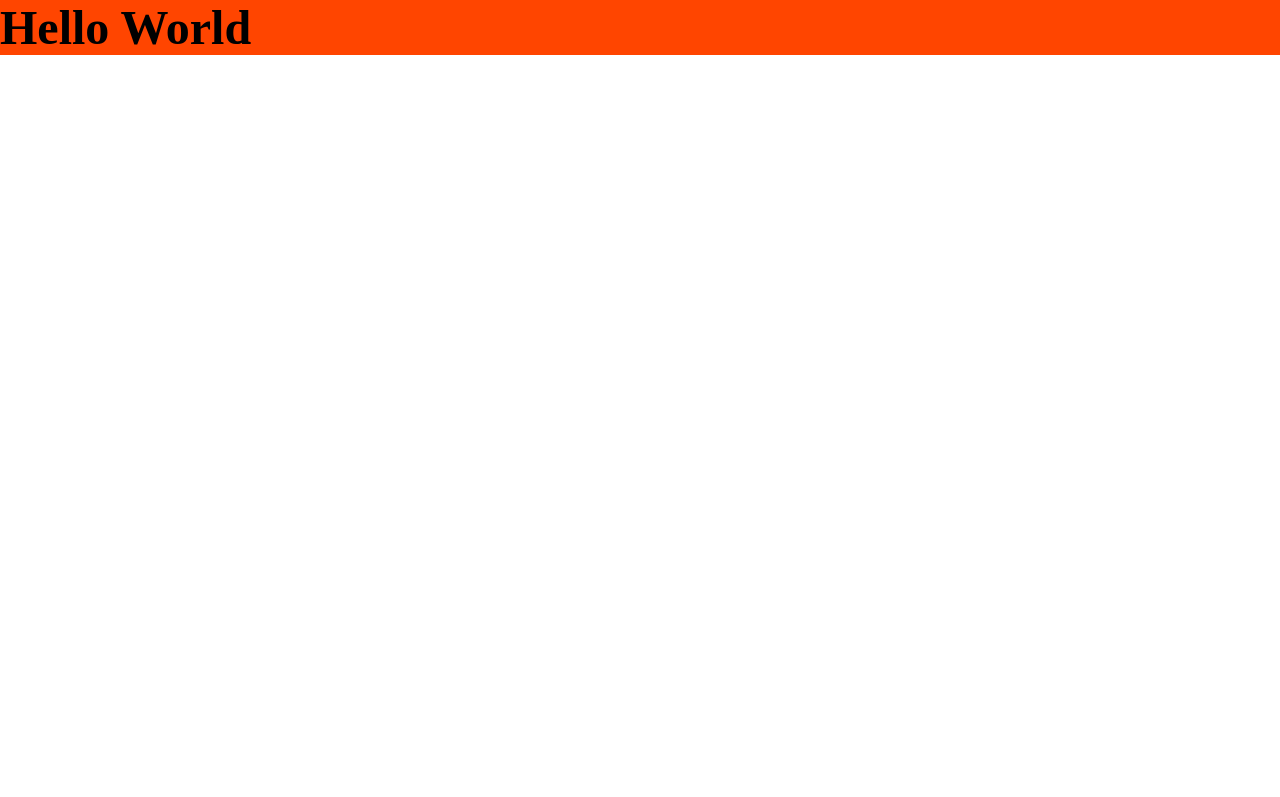
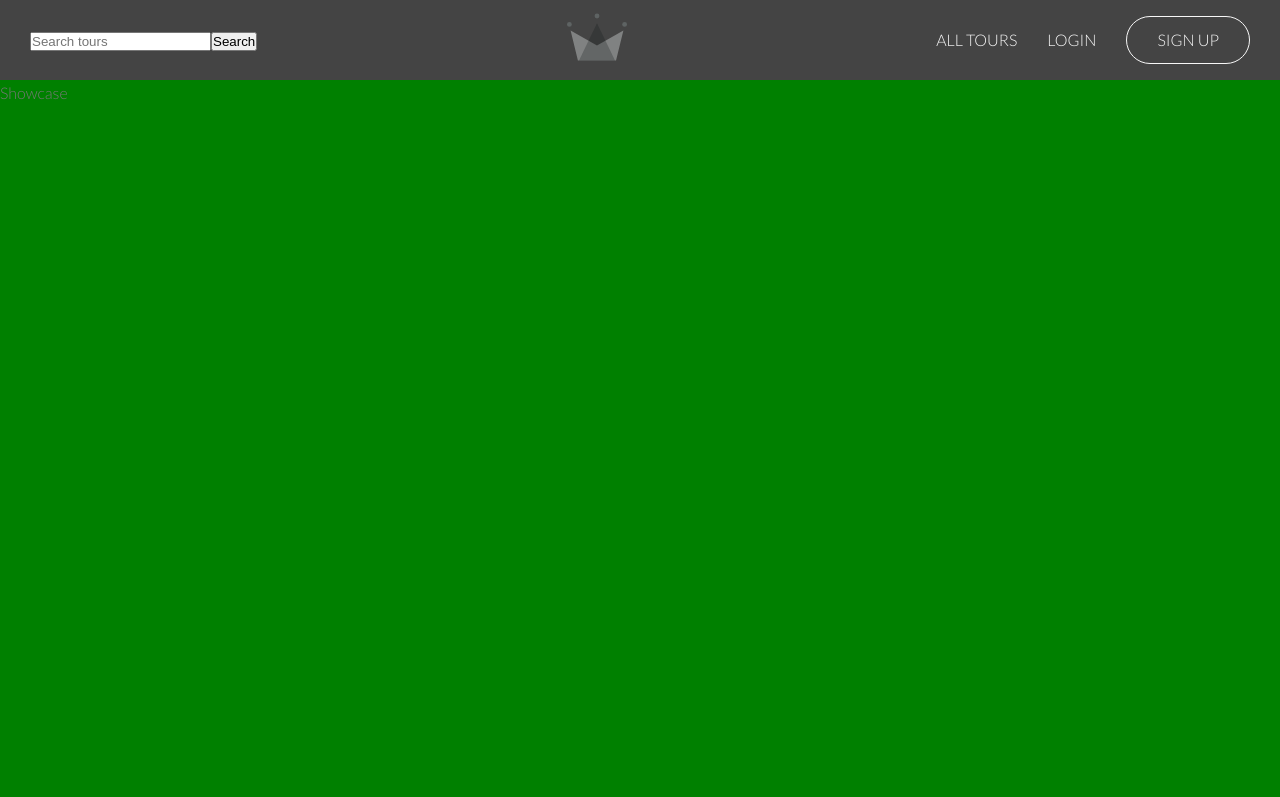
Before and after one commit to gvgesanto2/crwn-tours, a React app: page / in a window 1280 px wide. Shown: the top 797 px of the page. Built offline with nearby package versions, Linux system fonts and the light colour scheme.

Commit message:
setting up the homepage layout and styling the navbar

```diff
--- a/package.json
+++ b/package.json
@@ -14,6 +14,7 @@
     "node-sass": "^4.13.0",
     "react": "16.12.0",
     "react-dom": "16.12.0",
+    "react-router-dom": "^5.2.0",
     "react-scripts": "3.2.0",
     "use-query-params": "^0.4.5"
   },
--- a/public/index.html
+++ b/public/index.html
@@ -17,7 +17,13 @@
       work correctly both with client-side routing and a non-root public URL.
       Learn how to configure a non-root public URL by running `npm run build`.
     -->
-    <title>React App</title>
+
+    <link
+      href="https://fonts.googleapis.com/css?family=Lato:100,300,400,700,900"
+      rel="stylesheet"
+    />
+
+    <title>Crwn Tours</title>
   </head>
 
   <body>
--- a/src/assets/scss/abstracts/_variables.scss
+++ b/src/assets/scss/abstracts/_variables.scss
@@ -0,0 +1,30 @@
+// CSS Variables
+// For using with vh and vw calculations
+:root {
+  --navbar-height: 8rem;
+}
+
+// COLORS
+$primary-color: #55c57a;
+$primary-color-light: #7ed56f;
+$primary-color-dark: #28b485;
+
+$secondary-color-light: #ffb900;
+$secondary-color-dark: #ff7730;
+
+$tertiary-color-light: #2998ff;
+$tertiary-color-dark: #5643fa;
+
+$light-grey-color-1: #f7f7f7;
+$light-grey-color-2: #eee;
+
+$dark-grey-color-1: #777;
+$dark-grey-color-2: #999;
+$dark-grey-color-3: #444;
+
+// FONT
+$default-font-size: 1.6rem;
+$default-font-color: $dark-grey-color-1;
+
+// Navbar
+$navbar-height: var(--navbar-height);
--- a/src/assets/scss/base/_base.scss
+++ b/src/assets/scss/base/_base.scss
@@ -12,3 +12,13 @@ html {
   // Defining 1rem=10px
   font-size: 62.5%;
 }
+
+ul {
+  list-style: none;
+}
+
+a {
+  text-decoration: none;
+  color: $default-font-color;
+  cursor: pointer;
+}
--- a/src/assets/scss/base/_typography.scss
+++ b/src/assets/scss/base/_typography.scss
@@ -1,3 +1,7 @@
-.heading-lg {
-  font-size: 48px;
+body {
+  font-family: 'Lato', sans-serif;
+  font-size: 1.6rem;
+  font-weight: 300;
+  line-height: 1.6;
+  color: $default-font-color;
 }
--- /dev/null
+++ b/src/assets/scss/components/navbar.scss
@@ -0,0 +1,52 @@
+.navbar {
+  display: flex;
+  align-items: center;
+  justify-content: space-between;
+
+  height: $navbar-height;
+  padding: 3rem;
+  background: $dark-grey-color-3;
+
+  &__options {
+    display: flex;
+    align-items: center;
+  }
+
+  &__options-item:not(:last-child) {
+    margin-right: 3rem;
+  }
+
+  &__options-link {
+    text-transform: uppercase;
+    color: $light-grey-color-1;
+
+    &--signup {
+      display: inline-block;
+      border: 1px solid currentColor;
+      border-radius: 100px;
+      padding: 1rem 3rem;
+      transition: all 0.3s;
+
+      &:focus {
+        outline: none;
+      }
+
+      &:hover {
+        color: $dark-grey-color-1;
+        background: $light-grey-color-1;
+        border-color: $light-grey-color-1;
+
+        transform: translateY(-3px);
+      }
+
+      &:active {
+        transform: translateY(-1px);
+      }
+    }
+  }
+
+  &__logo {
+    width: 6rem;
+    height: 6rem;
+  }
+}
--- a/src/assets/scss/main.scss
+++ b/src/assets/scss/main.scss
@@ -6,3 +6,7 @@
 @import 'base/base';
 @import 'base/typography';
 @import 'base/utilities';
+
+@import 'components/navbar';
+
+@import 'pages/home';
--- /dev/null
+++ b/src/assets/scss/pages/home.scss
@@ -0,0 +1,34 @@
+.home-container {
+  display: grid;
+
+  grid-template-rows: calc(100vh - var(--navbar-height)) 40vw repeat(
+      2,
+      min-content
+    );
+  grid-template-columns:
+    [full-start] minmax(6rem, 1fr) [center-start] repeat(
+      8,
+      [col-start] minmax(min-content, 14rem) [col-end]
+    )
+    [center-end] minmax(6rem, 1fr) [full-end];
+}
+
+.showcase {
+  grid-column: full-start / full-end;
+  background: green;
+}
+
+.section-about {
+  grid-column: center-start / center-end;
+  background: skyblue;
+}
+
+.features {
+  grid-column: center-start / center-end;
+  background: yellow;
+}
+
+.popular-tours {
+  grid-column: center-start / center-end;
+  background: red;
+}
--- a/src/index.js
+++ b/src/index.js
@@ -1,5 +1,7 @@
 import React from 'react';
 import { render } from 'react-dom';
+
+import './assets/scss/main.scss';
 
 import App from './views/App';
 
--- a/src/views/App.js
+++ b/src/views/App.js
@@ -1,11 +1,13 @@
 import React from 'react';
 
-import './App.scss';
+import Home from './pages/home/Home';
+import Navbar from './components/navbar/Navbar';
 
 const App = () => {
   return (
-    <div className="application">
-      <h1 className="heading-lg">Hello World</h1>
+    <div className="container">
+      <Navbar />
+      <Home />
     </div>
   );
 };
--- a/src/views/App.scss
+++ /dev/null
@@ -1,5 +0,0 @@
-@import '../assets/scss/main.scss';
-
-.application {
-  background-color: orangered;
-}
--- /dev/null
+++ b/src/views/components/navbar/Navbar.js
@@ -0,0 +1,37 @@
+import React from 'react';
+import { Link } from 'react-router-dom';
+
+import { ReactComponent as Logo } from '../../../assets/images/crwn.svg';
+
+const Navbar = () => {
+  return (
+    <nav className="navbar">
+      <div className="navbar__search">
+        <input
+          type="text"
+          placeholder="Search tours"
+          className="navbar__search-input"
+        />
+        <button className="navbar__search-btn">Search</button>
+      </div>
+      <a className="navbar__logo-container">
+        <Logo className="navbar__logo" />
+      </a>
+      <ul className="navbar__options">
+        <li className="navbar__options-item">
+          <a className="navbar__options-link">ALL TOURS</a>
+        </li>
+        <li className="navbar__options-item">
+          <a className="navbar__options-link">LOGIN</a>
+        </li>
+        <li className="navbar__options-item">
+          <a className="navbar__options-link navbar__options-link--signup">
+            SIGN UP
+          </a>
+        </li>
+      </ul>
+    </nav>
+  );
+};
+
+export default Navbar;
--- /dev/null
+++ b/src/views/pages/home/Home.js
@@ -0,0 +1,14 @@
+import React from 'react';
+
+const Home = () => {
+  return (
+    <main className="home-container">
+      <header className="showcase">Showcase</header>
+      <section className="section-about">Section About</section>
+      <section className="features">Features</section>
+      <section className="popular-tours">Popular Tours</section>
+    </main>
+  );
+};
+
+export default Home;
```
Also changed, not shown: README.md (deleted), src/assets/images/crwn.svg (added), 1 other file.
